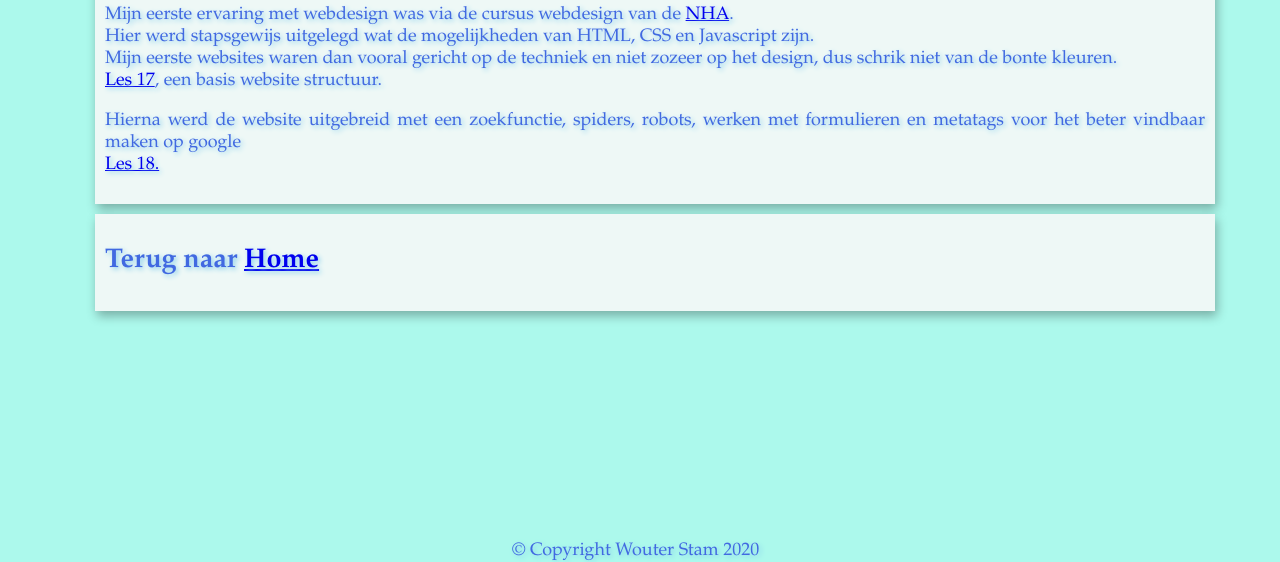
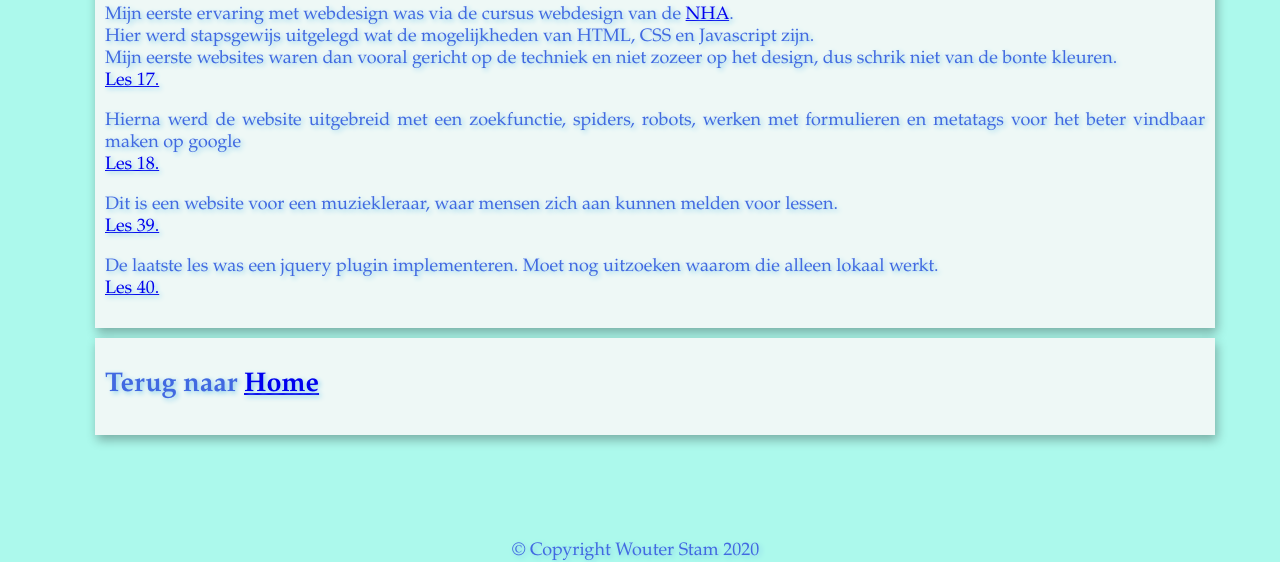
Before and after one commit to retuowmats/webdesign, a plain HTML site: page index.html in a window 1280 px wide. Shown: the part 238-800 px from the top of the page. Drawn offline with Linux system fonts and the light colour scheme.

Commit message:
added links to les 39 en les 40

```diff
--- a/index.html
+++ b/index.html
@@ -23,12 +23,22 @@
 						<br>
 						Mijn eerste websites waren dan vooral gericht op de techniek en niet zozeer op het design, dus schrik niet van de bonte kleuren.
 						<br>
-						<a href="https://retuowmats.github.io/webdesign/huiswerk_les17/">Les 17</a>, een basis website structuur.
+						<a href="https://retuowmats.github.io/webdesign/huiswerk_les17/">Les 17.</a>
 					</p>
 					<p>
 						Hierna werd de website uitgebreid met een zoekfunctie, spiders, robots, werken met formulieren en metatags voor het beter vindbaar maken op google
 						<br>
 						<a href="https://retuowmats.github.io/webdesign/huiswerk_les18/">Les 18.</a>
+					</p>
+					<p>
+						Dit is een website voor een muziekleraar, waar mensen zich aan kunnen melden voor lessen.
+						<br>
+						<a href="https://retuowmats.github.io/webdesign/huiswerk_les39/">Les 39.</a>
+					</p>
+					<p>
+						De laatste les was een jquery plugin implementeren. Moet nog uitzoeken waarom die alleen lokaal werkt.
+						<br>
+						<a href="https://retuowmats.github.io/webdesign/huiswerk_les40/">Les 40.</a>
 					</p>
 
 				</article>
```
